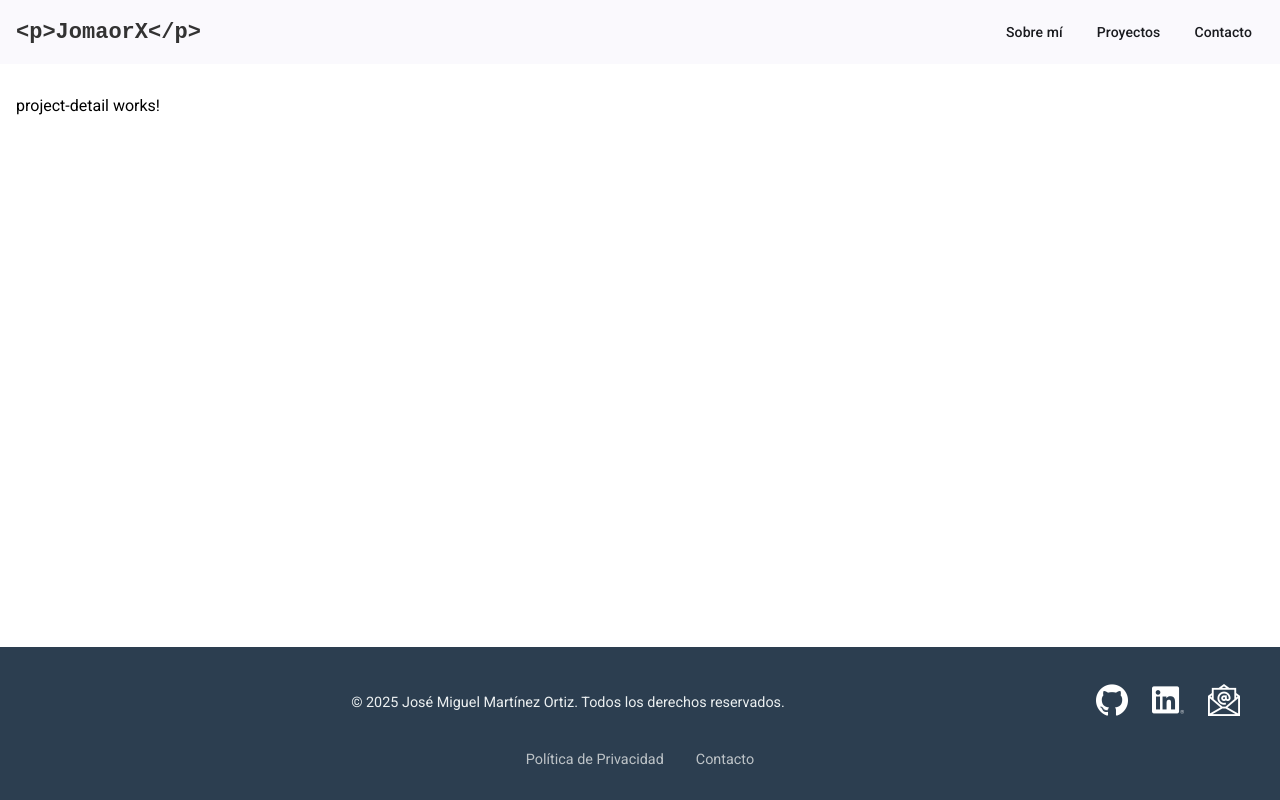
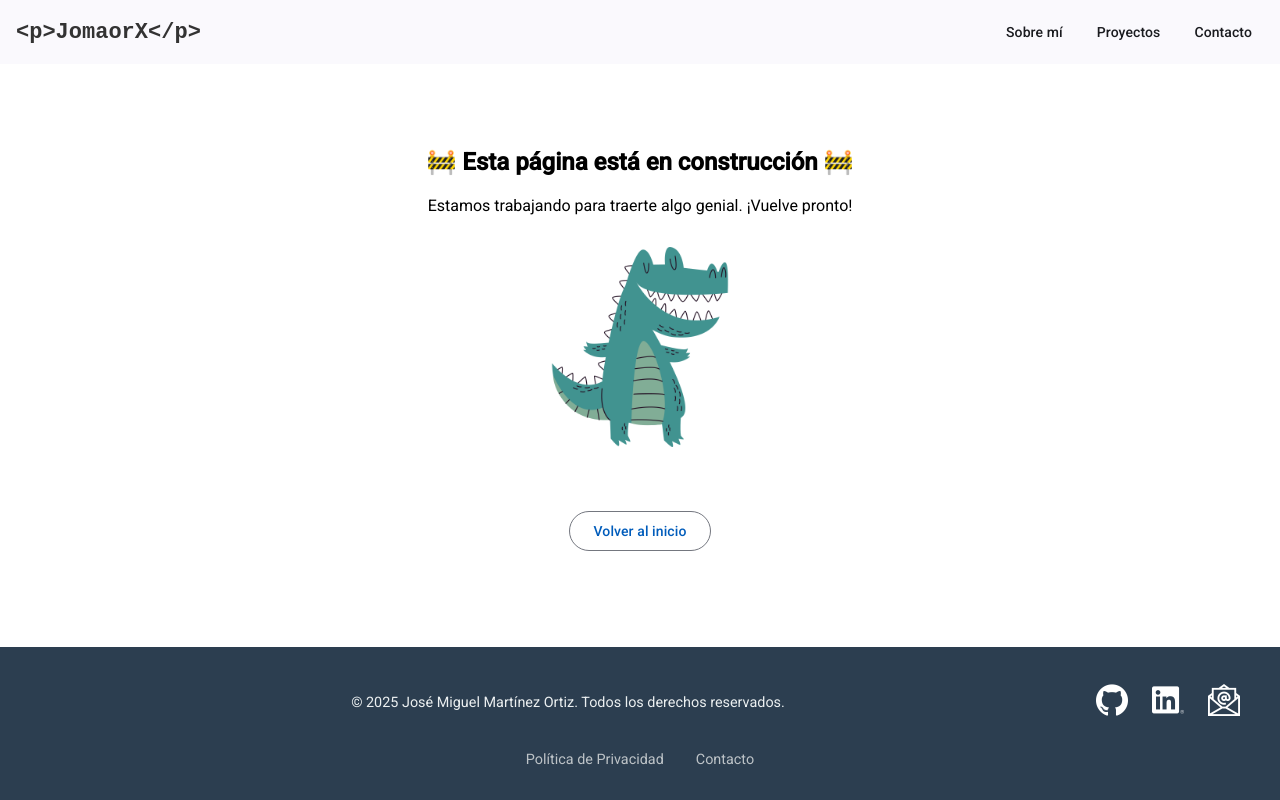
Before and after one commit to JomaorX/JomaorX-Web, an Angular app: page /projects/1 in a window 1280 px wide. Built offline with nearby package versions, Linux system fonts and the light colour scheme.

Commit message:
[UPD] Added construction component in project detail temporarily

```diff
--- a/src/app/components/project-detail/project-detail.component.html
+++ b/src/app/components/project-detail/project-detail.component.html
@@ -1 +1 @@
-<p>project-detail works!</p>
+<app-construction/>
--- a/src/app/components/project-detail/project-detail.component.ts
+++ b/src/app/components/project-detail/project-detail.component.ts
@@ -1,8 +1,9 @@
 import { Component } from '@angular/core';
+import { ConstructionComponent } from "../construction/construction.component";
 
 @Component({
   selector: 'app-project-detail',
-  imports: [],
+  imports: [ConstructionComponent],
   templateUrl: './project-detail.component.html',
   styleUrl: './project-detail.component.scss'
 })
```
